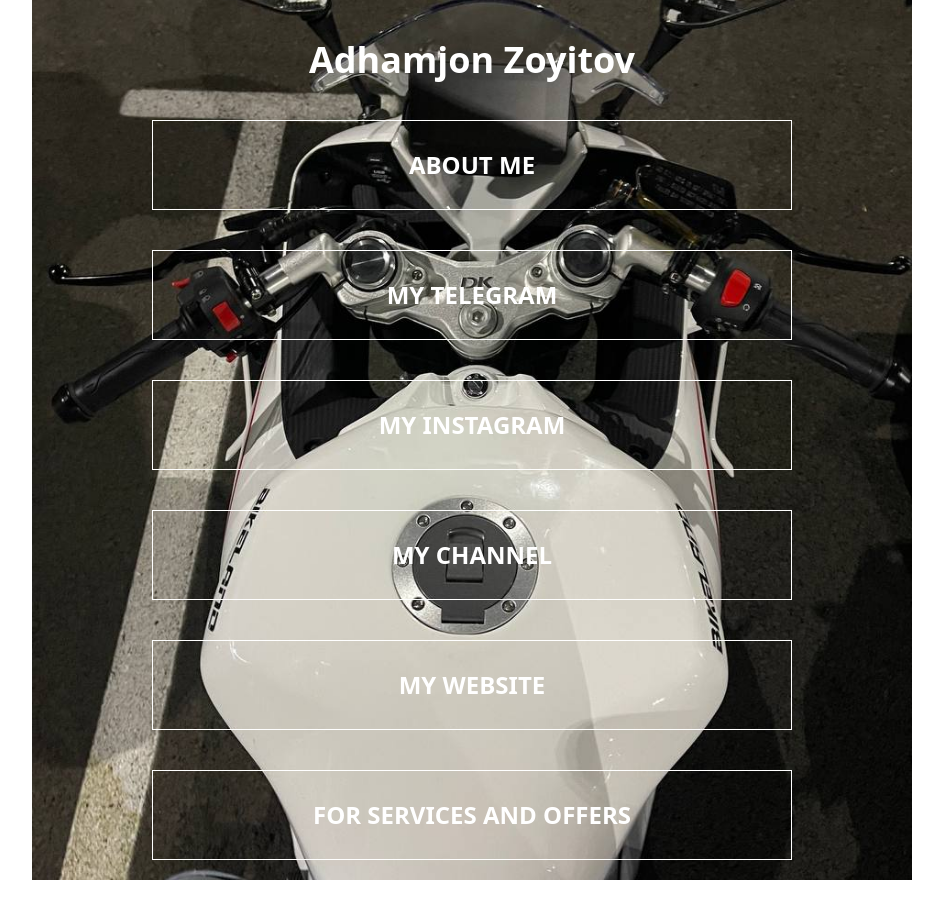
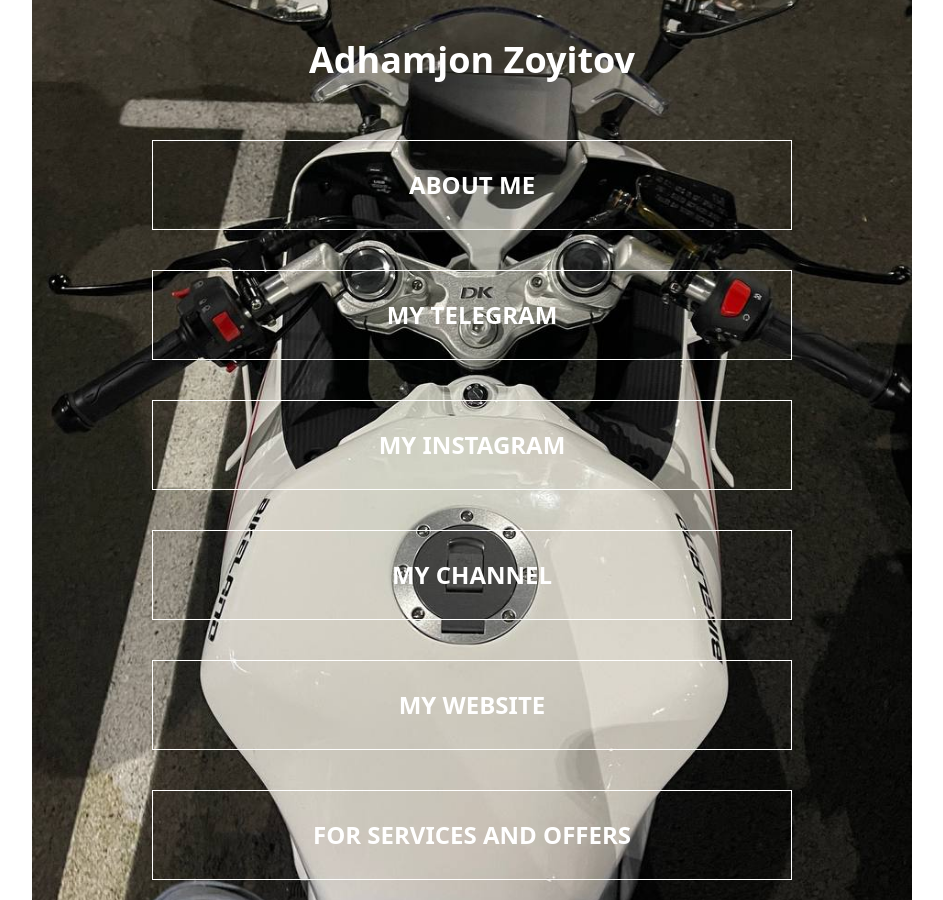
Before and after one commit to zoyitov17/me, a React (Vite) app: page / in a window 1280 px wide. Shown: the whole page, without its empty margins (168-1111 px from the left). Built offline with nearby package versions, Linux system fonts and the light colour scheme.

Commit message:
all done

```diff
--- a/src/pages/Main.jsx
+++ b/src/pages/Main.jsx
@@ -6,7 +6,7 @@ function Main() {
     <div className="flex w-4/5 items-center justify-center h-4/5">
       <div className="w-full h-full flex flex-col items-center justify-center max-w-screen-sm">
         <div className="mt-10 w-full h-full flex flex-col items-center justify-center">
-          <h1 className="text-white font-sans font-bold text-5xl md:text-4xl sm:text-3xl xs:text-2xl custom-500:text-[26px] custom-400:text-[26px]">
+          <h1 className="text-white font-sans font-bold mb-5 text-5xl md:text-4xl sm:text-3xl xs:text-2xl custom-500:text-[26px] custom-400:text-[26px]">
             Adhamjon Zoyitov
           </h1>
           <div className="flex items-center justify-center w-full h-[90px] mt-16 border border-white md:mt-10 sm:mt-8 custom-500:mt-6 custom-400:mt-4">
```
